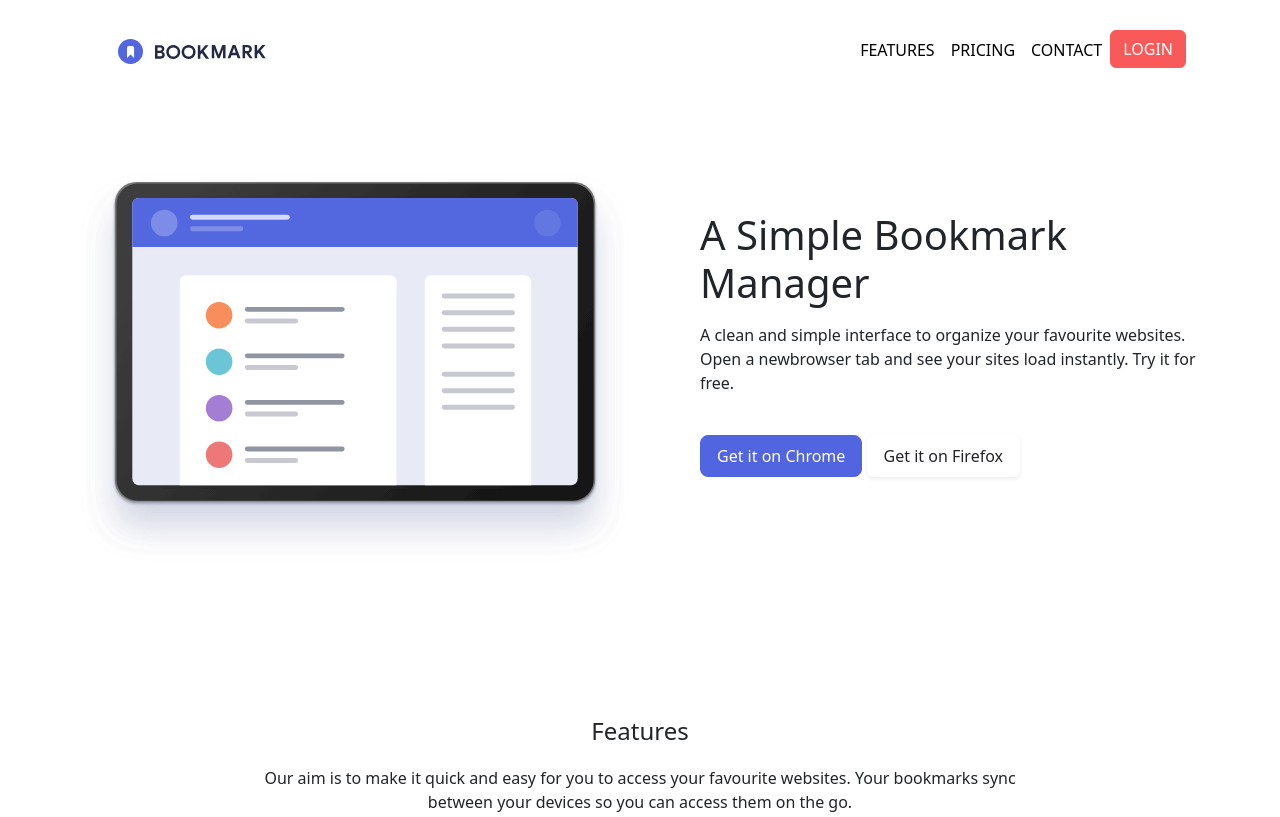
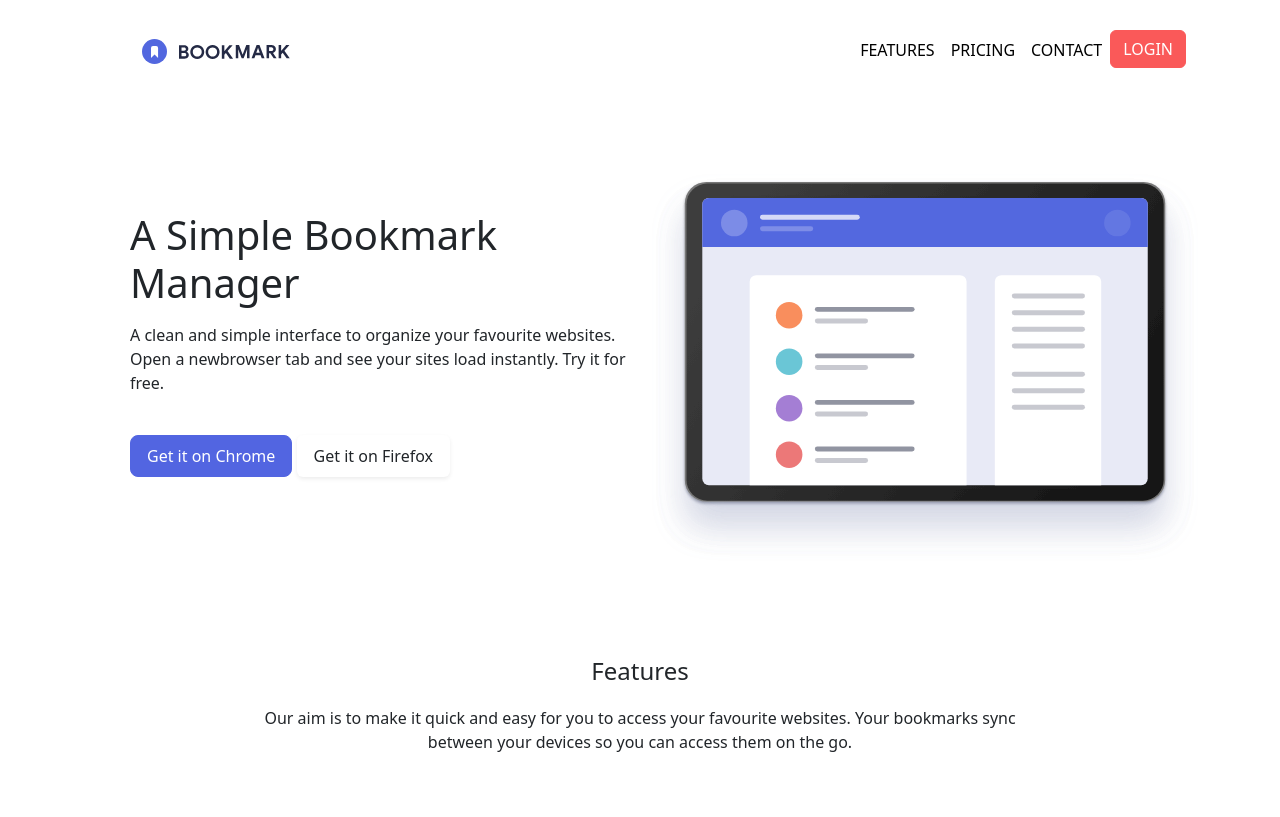
Before and after one commit to UmaUma8/SPRINT2, a website: page index.html in a window 1280 px wide. Shown: the top 817 px of the page. Drawn offline with nearby package versions, Linux system fonts and the light colour scheme.

Commit message:
cambio de lado imagen y texto de las dos primeras columnas

```diff
--- a/index.html
+++ b/index.html
@@ -17,7 +17,7 @@
         <div class="container containerNavbar">
           <nav class="row navbar navbar-expand-lg mb-5" style="padding-top:30px;">
             <div class=" coll-11 navSize container-fluid">
-              <a class="navbar-brand ms-4" href="">
+              <a class="navbar-brand ms-5" href="">
                 <img src="./RECURSOS SPRINT 2/Imagenes/logo-bookmark.svg" alt="logo" /></a>
               <button class="navbar-toggler justify-content-end" type="button" data-bs-toggle="collapse"
                 data-bs-target="#navbarSupportedContent" aria-controls="navbarSupportedContent" aria-expanded="false"
@@ -48,16 +48,9 @@
 
       <!--COLUMNS-->
       <div class="container mb-5">
-
         <div class="row row align-items-center text-fluid">
 
-          <!--IMAGE COLUMN-->
-          <div class="col-12 col-md-6 d-flex mt-5">
-            <!--<div class="figura"></div>-->
-            <img class="img-fluid" src="./RECURSOS SPRINT 2/Imagenes/illustration-hero.svg" alt="">
-          </div>
-
-          <!--TEXT COLUMN-->
+         <!--TEXT COLUMN-->
           <div class="col-12 col-md-6">
             <div class="ms-5">
               <h1 class="mb-3"> A Simple Bookmark Manager</h1>
@@ -71,12 +64,17 @@
             </div>
           </div>
 
+          <!--IMAGE COLUMN-->
+          <div class="col-12 col-md-6 d-flex mt-5">
+            <img class="img-fluid" src="./RECURSOS SPRINT 2/Imagenes/illustration-hero.svg" alt="">
+          </div>
+
         </div>
       </div>
       <!--FEATURES-->
       <div class="container-fluid align-items-center mt-5">
         <div class="row second-row align-items-center text-fluid text-center"></div>
-        <div class="col-12 text-center" style="margin-top: 60px;">
+        <div class="col-12 text-center">
           <h4 class="text-center align-items-center">Features</h4>
           <p class="text-center text-wrap container-fluid mb-5" style="margin-top: 20px; width: 70%;">Our aim is to
             make it quick and easy for you to access your favourite websites. Your bookmarks sync between your devices
```
